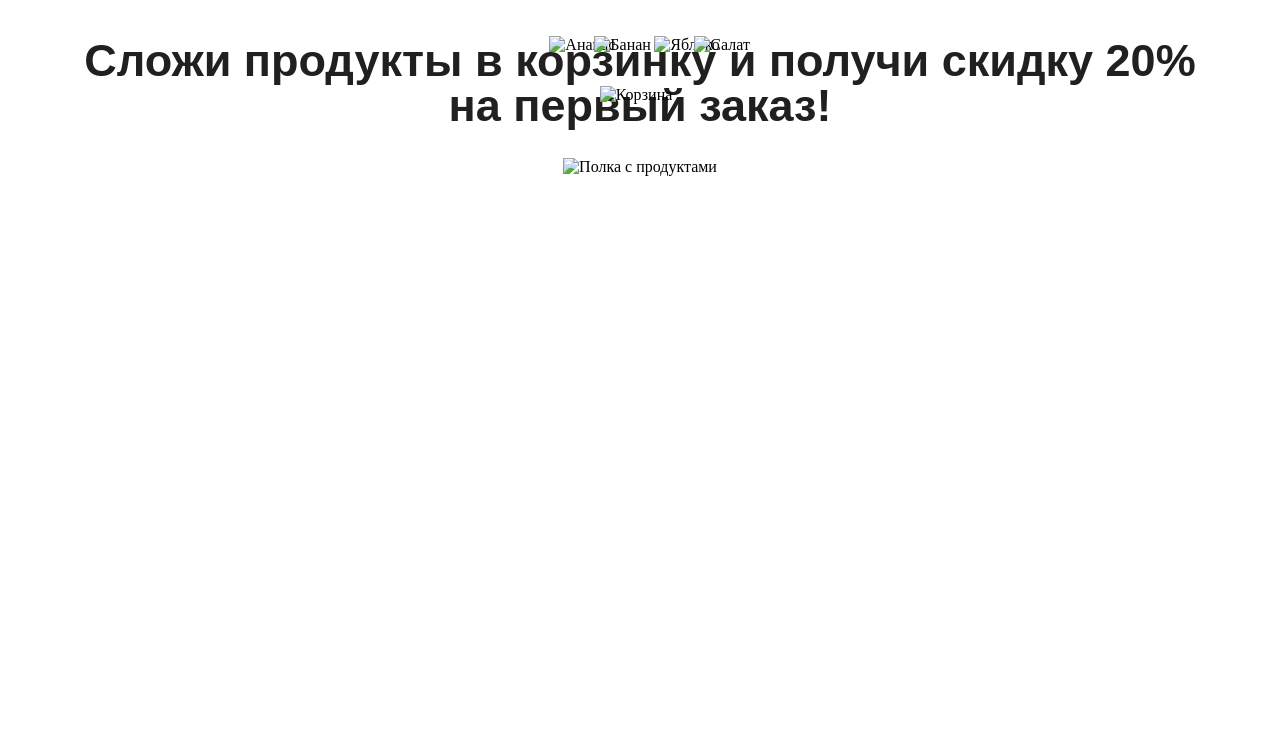
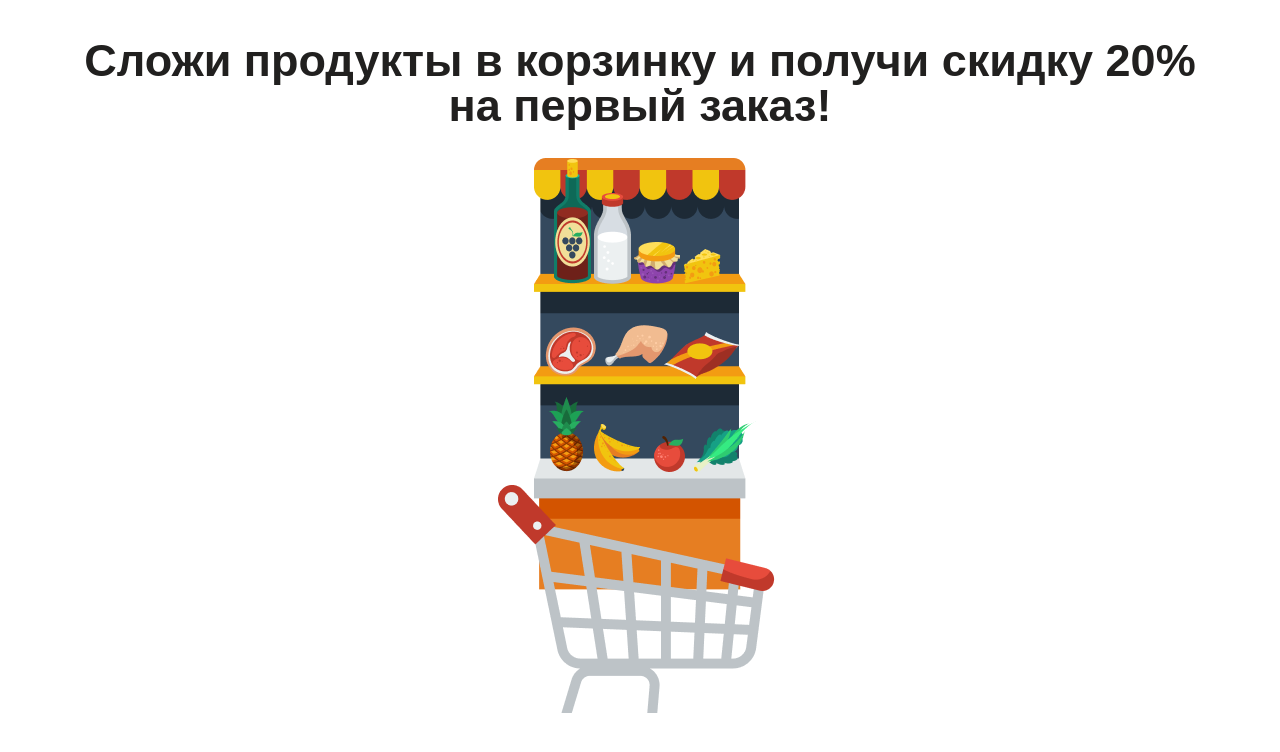
Before and after one commit to Zecizone/grocery-shopping, a plain HTML site: page index.html in a window 1280 px wide. Drawn offline with Linux system fonts and the light colour scheme; the site is published under a folder, as on GitHub Pages, so addresses that start at the root find nothing.

Commit message:
Fix paths and add script

```diff
--- a/index.html
+++ b/index.html
@@ -16,26 +16,26 @@
         </header>
 
         <div class="shelf">
-          <img src="/img/shelf.png" alt="Полка с продуктами" draggable="false">
+          <img src="img/shelf.png" alt="Полка с продуктами" draggable="false">
 
           <div class="section section-one">
-            <img class="product wine" src="/img/wine.png" alt="Вино" draggable="true">
-            <img class="product milk" src="/img/milk.png" alt="Молоко" draggable="true">
-            <img class="product jam" src="/img/jam.png" alt="Варенье" draggable="true">
-            <img class="product cheese" src="/img/cheese.png" alt="Сыр" draggable="true">
+            <img class="product wine" src="img/wine.png" alt="Вино" draggable="true">
+            <img class="product milk" src="img/milk.png" alt="Молоко" draggable="true">
+            <img class="product jam" src="img/jam.png" alt="Варенье" draggable="true">
+            <img class="product cheese" src="img/cheese.png" alt="Сыр" draggable="true">
           </div>
 
           <div class="section section-two">
-            <img class="product meat" src="/img/meat.png" alt="Мясо" draggable="true">
-            <img class="product chicken" src="/img/chicken.png" alt="Курица" draggable="true">
-            <img class="product chips" src="/img/chips.png" alt="Чипсы" draggable="true">
+            <img class="product meat" src="img/meat.png" alt="Мясо" draggable="true">
+            <img class="product chicken" src="img/chicken.png" alt="Курица" draggable="true">
+            <img class="product chips" src="img/chips.png" alt="Чипсы" draggable="true">
           </div>
 
           <div class="section section-three">
-            <img class="product pineapple" src="/img/pineapple.png" alt="Ананас" draggable="true">
-            <img class="product banana" src="/img/banana.png" alt="Банан" draggable="true">
-            <img class="product apple" src="/img/apple.png" alt="Яблоко" draggable="true">
-            <img class="product salad" src="/img/salad.png" alt="Салат" draggable="true">
+            <img class="product pineapple" src="img/pineapple.png" alt="Ананас" draggable="true">
+            <img class="product banana" src="img/banana.png" alt="Банан" draggable="true">
+            <img class="product apple" src="img/apple.png" alt="Яблоко" draggable="true">
+            <img class="product salad" src="img/salad.png" alt="Салат" draggable="true">
           </div>
 
           <div class="basket-one"></div>
@@ -43,7 +43,7 @@
           <div class="basket-three"></div>
 
           <div class="basket">
-            <img src="/img/basket.png" alt="Корзина" draggable="false">
+            <img src="img/basket.png" alt="Корзина" draggable="false">
             <button class="btn-pay">
               <span></span>
               <span></span>
```
